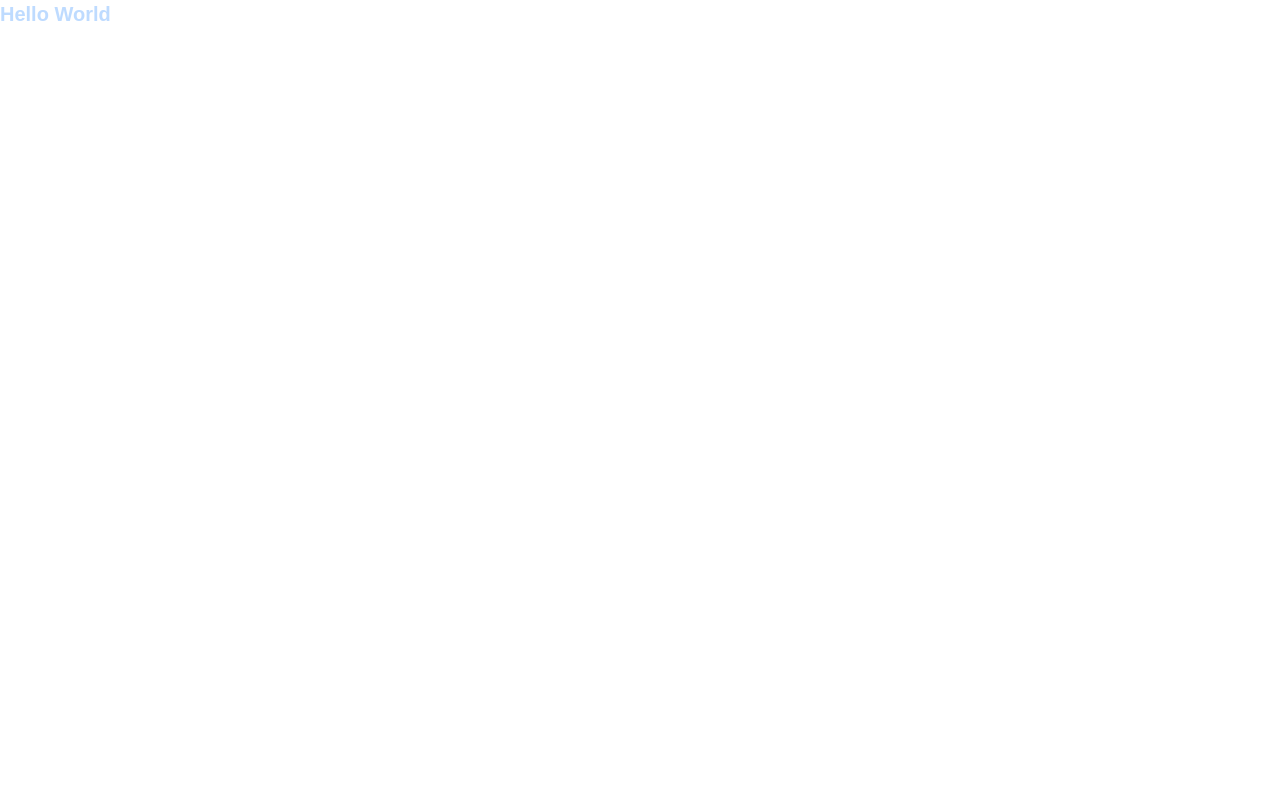
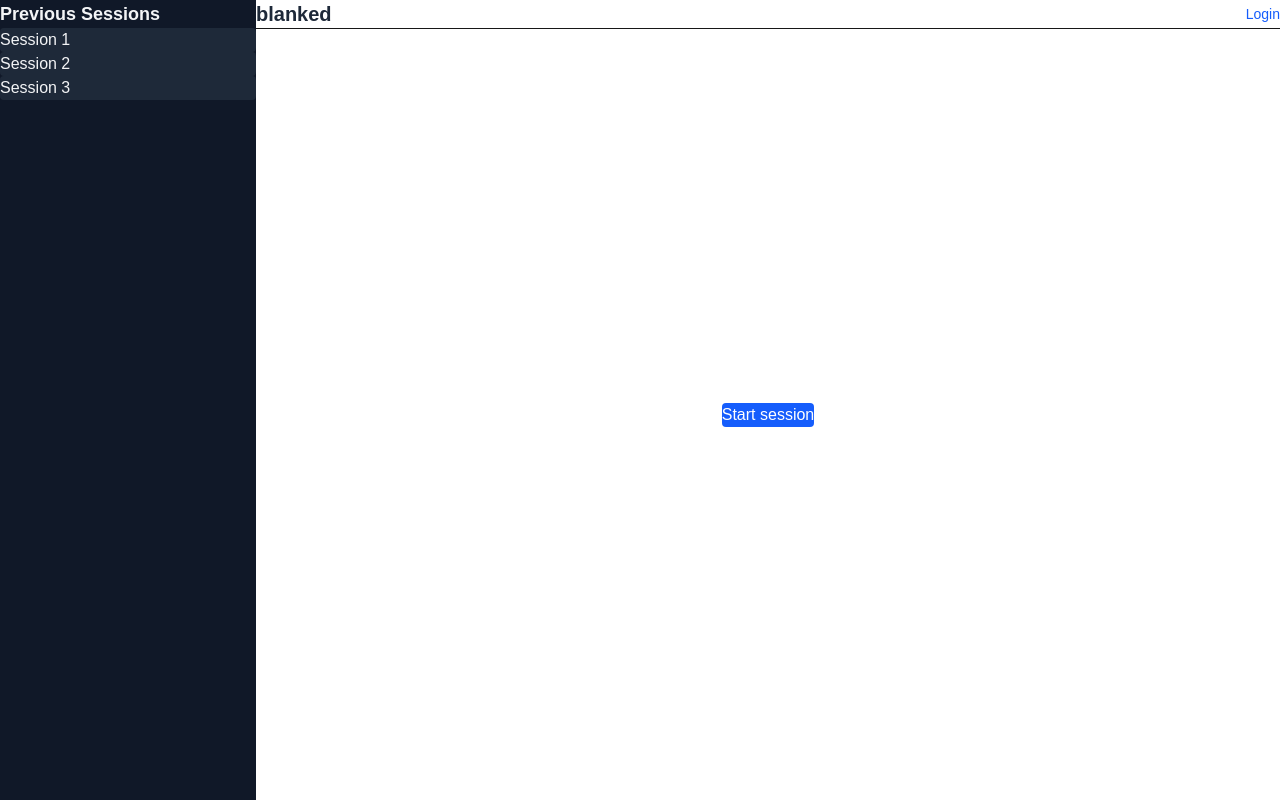
Before and after one commit to Daiyan-Zubaier/study-budy, a Next.js app in the folder frontend/: page / in a window 1280 px wide. Built offline with nearby package versions, Linux system fonts and the light colour scheme.

Commit message:
basic layout frontend

```diff
--- a/frontend/src/app/layout.tsx
+++ b/frontend/src/app/layout.tsx
@@ -10,7 +10,31 @@ export const metadata = {
 export default function RootLayout({ children }: { children: ReactNode }) {
   return (
     <html lang="en">
-      <body>{children}</body>
+      <body className="flex min-h-screen bg-white">
+        {/* Left Sticky Sidebar */}
+        <aside className="sticky top-0 h-screen w-64 overflow-y-auto bg-gray-900 text-gray-100 p-4">
+          <h2 className="text-lg font-semibold mb-4">Previous Sessions</h2>
+          <div className="space-y-2">
+            {/* Placeholder session items */}
+            <div className="cursor-pointer rounded bg-gray-800 p-2 hover:bg-gray-700">Session 1</div>
+            <div className="cursor-pointer rounded bg-gray-800 p-2 hover:bg-gray-700">Session 2</div>
+            <div className="cursor-pointer rounded bg-gray-800 p-2 hover:bg-gray-700">Session 3</div>
+          </div>
+        </aside>
+
+        {/* Main Content Area */}
+        <div className="flex flex-1 flex-col">
+          {/* Top Navbar */}
+          <header className="flex items-center justify-between border-b bg-white px-6 py-4">
+            <span className="text-xl font-bold text-gray-800">blanked</span>
+            {/* Placeholder for future auth */}
+            <span className="text-sm text-blue-600 cursor-pointer">Login</span>
+          </header>
+
+          {/* Page Content */}
+          <main className="flex-1 overflow-y-auto p-6">{children}</main>
+        </div>
+      </body>
     </html>
   );
 }
--- a/frontend/src/app/page.tsx
+++ b/frontend/src/app/page.tsx
@@ -2,8 +2,10 @@ import React from 'react';
 
 export default function Page() {
   return (
-    <div className="p-4">
-      <h1 className="text-xl font-bold text-blue-200">Hello World</h1>
+    <div className="flex h-full items-center justify-center p-4">
+      <button className="rounded bg-blue-600 px-6 py-3 text-white hover:bg-blue-700">
+        Start session
+      </button>
     </div>
   );
 }
```
